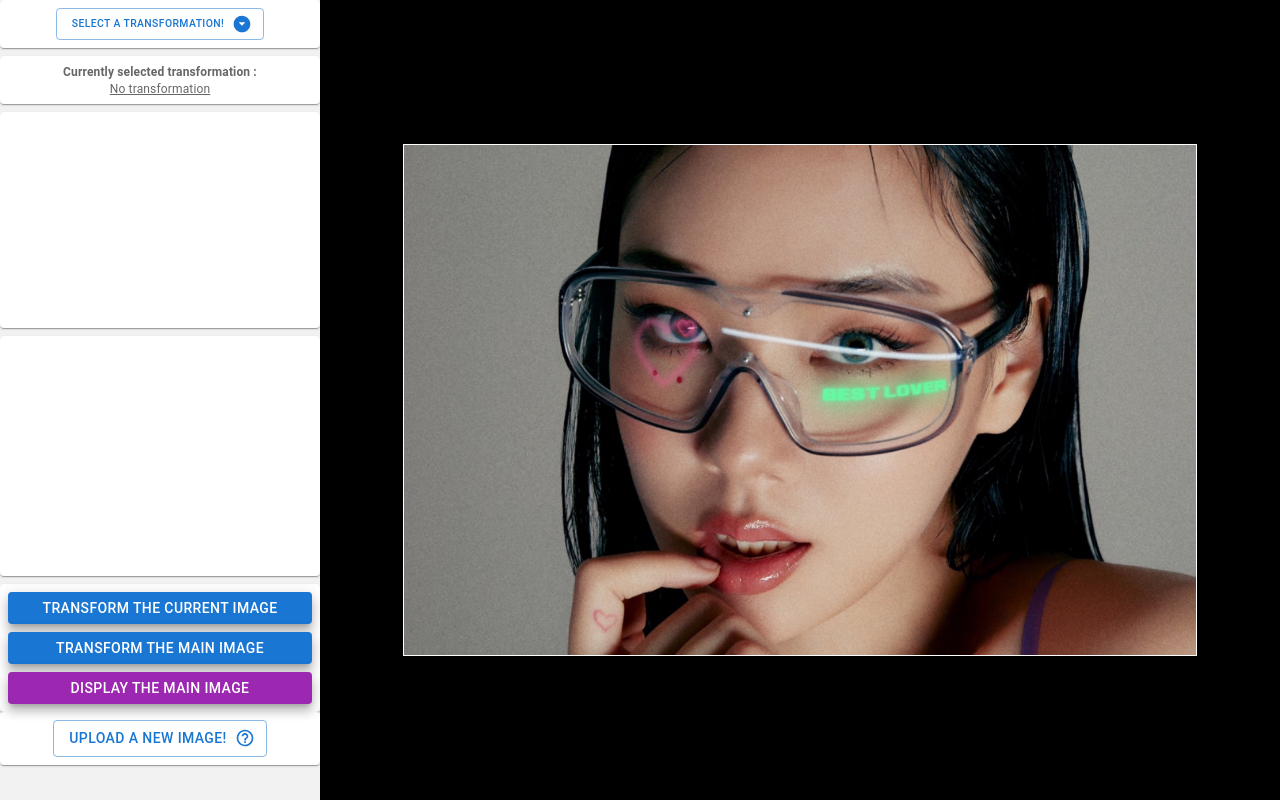
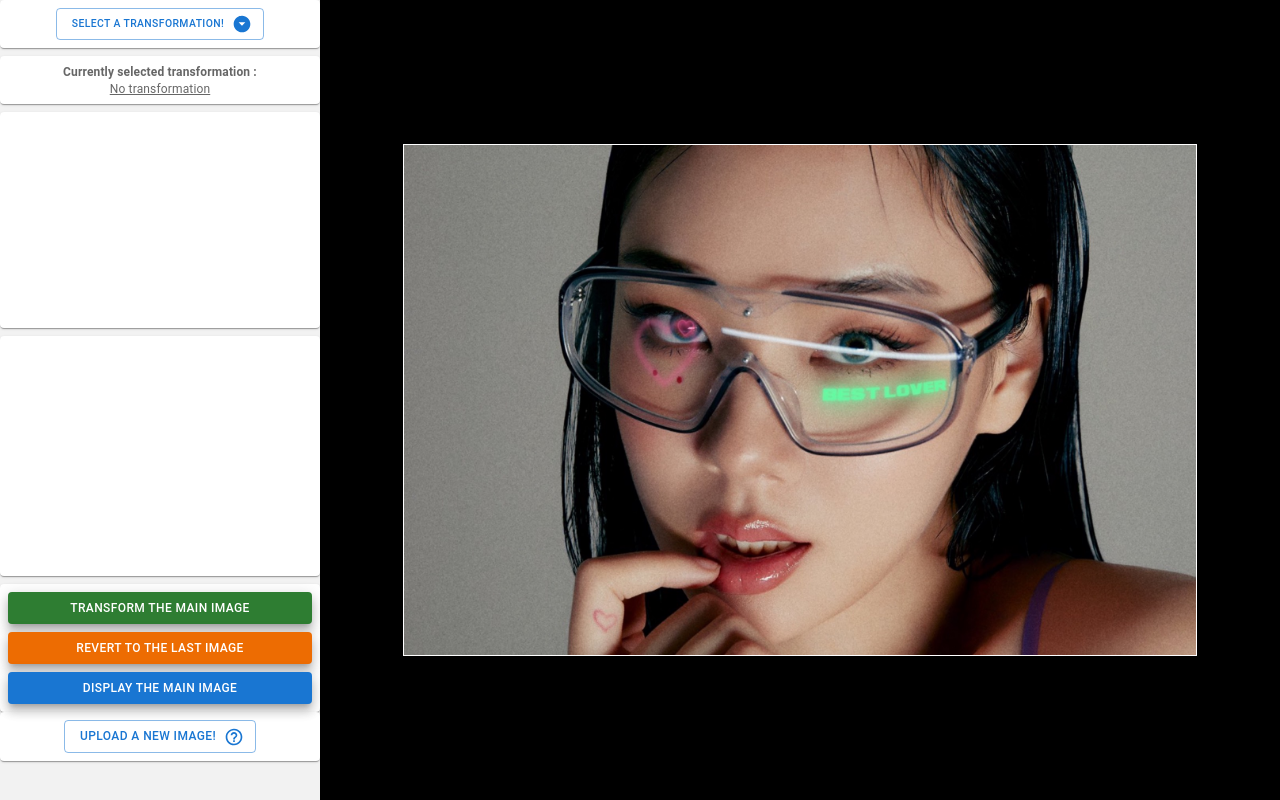
Before and after one commit to Cloud956/site-frontend, a React (Vite) app in the folder frontend/: page / in a window 1280 px wide. Built offline with nearby package versions, Linux system fonts and the light colour scheme.

Commit message:
new button - possibly last update ;(

```diff
--- a/frontend/src/components/Layout/LeftPanel/LeftPanel.tsx
+++ b/frontend/src/components/Layout/LeftPanel/LeftPanel.tsx
@@ -180,9 +180,9 @@ interface Props {
   onSecondChange: (int: number) => void;
   onThirdChange: (int: number) => void;
   onTransformationTypeChange: (str: string) => void;
-  onTransformMain: () => void;
+  onDisplayMain: () => void;
   onTransformCurrent: () => void;
-  onDisplayMain: () => void;
+  GoBackOneStep: () => void;
   handleUserImageInput: () => void;
   currentTransformation: string;
   transformationChange: boolean;
@@ -194,9 +194,9 @@ const LeftPanel = ({
   onSecondChange,
   onThirdChange,
   onTransformationTypeChange,
-  onTransformMain,
+  onDisplayMain,
   onTransformCurrent,
-  onDisplayMain,
+  GoBackOneStep,
   handleUserImageInput,
   currentTransformation,
   transformationChange,
@@ -279,25 +279,43 @@ const LeftPanel = ({
         >
           <Item>
             <Stack spacing={1}>
-              <MyButton
-                text={"Transform the current image"}
+              <Button
+                style={{ maxHeight: "4vh", minWidth: "30px", minHeight: "4vh" }}
                 onClick={onTransformCurrent}
-                mainColor={true}
-              ></MyButton>
-              <MyButton
-                text={"Transform the main image"}
-                onClick={onTransformMain}
-                mainColor={true}
-              ></MyButton>
-              <MyButton
-                text={"Display the main image"}
+                color={"success"}
+                sx={{ boxShadow: 8 }}
+                variant="contained"
+              >
+                <span style={{ fontSize: "1.5vh" }}>
+                  Transform the main image
+                </span>
+              </Button>
+              <Button
+                style={{ maxHeight: "4vh", minWidth: "30px", minHeight: "4vh" }}
+                onClick={GoBackOneStep}
+                color={"warning"}
+                sx={{ boxShadow: 8 }}
+                variant="contained"
+              >
+                <span style={{ fontSize: "1.5vh" }}>
+                  Revert to the last image
+                </span>
+              </Button>
+              <Button
+                style={{ maxHeight: "4vh", minWidth: "30px", minHeight: "4vh" }}
                 onClick={onDisplayMain}
-                mainColor={false}
-              ></MyButton>
+                color={"primary"}
+                sx={{ boxShadow: 8 }}
+                variant="contained"
+              >
+                <span style={{ fontSize: "1.5vh" }}>
+                  Display the main image
+                </span>
+              </Button>
             </Stack>
           </Item>
         </Box>
-        <Box sx={{ width: "100%", height: "15vh" }}>
+        <Box sx={{ width: "100%", height: "5vh" }}>
           <Item>
             <Button
               endIcon={
@@ -308,7 +326,7 @@ const LeftPanel = ({
               variant="outlined"
               onClick={handleUserImageInput}
             >
-              Upload a new image!
+              <span style={{ fontSize: "1.5vh" }}> Upload a new image!</span>
             </Button>
           </Item>
         </Box>
--- a/frontend/src/components/Layout/LeftPanel/MyButton.tsx
+++ b/frontend/src/components/Layout/LeftPanel/MyButton.tsx
@@ -3,19 +3,29 @@ import Button from "@mui/material/Button";
 interface Props {
   text: string;
   onClick: () => void;
-  mainColor: boolean;
+  mainColor: number;
 }
 const MyButton = ({ text, onClick, mainColor }: Props) => {
-  const color = mainColor ? "primary" : "secondary";
+  let color = "primary";
+  if (mainColor == 0) {
+    color = "success";
+  } else {
+    if (mainColor == 1) {
+      color = "warning";
+    } else {
+      color = "primary";
+    }
+  }
+
   return (
     <>
-      <Button style={{maxHeight: '4vh', minWidth: '30px', minHeight: '4vh'}}
+      <Button
+        style={{ maxHeight: "4vh", minWidth: "30px", minHeight: "4vh" }}
         onClick={onClick}
-        color={color}
         sx={{ boxShadow: 8 }}
         variant="contained"
       >
-        {text}
+        <span style={{ fontSize: "1.5vh" }}> {text}</span>
       </Button>
     </>
   );
--- a/frontend/src/components/MainPage.tsx
+++ b/frontend/src/components/MainPage.tsx
@@ -32,15 +32,20 @@ const MainPage = () => {
   const [thirdParam, setThirdParam] = useState(0);
   const [currentImageBase64, setCurrentImageBase64] = useState("");
   const [mainImageBase64, setMainImageBase64] = useState("");
-  const [transformationChange,setTransformationChange] = useState(true)
+  const [lastImage, setLastImage] = useState("");
+  const [transformationChange, setTransformationChange] = useState(true);
   const [practiceImageFlag, setPracticeImageFlag] = useState(true);
   const [currentTransformation, currentTransformationSetter] =
     useState<string>("No transformation");
   const [loading, setLoading] = useState(true);
   const [showAlert, setShowAlert] = useState(false);
   const [alertMessage, setAlertMessage] = useState("");
-  function DisplayMain() {
+  function onDisplayMain() {
     setCurrentImageBase64(mainImageBase64);
+  }
+  function GoBackOneStep() {
+    setCurrentImageBase64(lastImage);
+    console.log(lastImage);
   }
   async function fileto64(file: File) {
     let reader = new FileReader();
@@ -49,6 +54,7 @@ const MainPage = () => {
       let base64 = reader.result as string;
       setCurrentImageBase64(base64);
       setMainImageBase64(base64);
+      setLastImage(base64);
     };
   }
   function handleUserImageInput() {
@@ -62,7 +68,6 @@ const MainPage = () => {
         let file = files[0];
         fileto64(file);
       }
-      // Do something with the selected file
     };
     input.click();
   }
@@ -87,6 +92,7 @@ const MainPage = () => {
       const image64 = convertImageToBase64(image);
       setMainImageBase64(image64);
       setCurrentImageBase64(image64);
+      setLastImage(image64);
       console.log("Im loading");
     };
     setPracticeImageFlag(false);
@@ -130,6 +136,9 @@ const MainPage = () => {
           console.log(response.status);
           const data = await response.json();
           const image_data = data.image;
+          if (lastImage != currentImageBase64) {
+            setLastImage(currentImageBase64);
+          }
           setCurrentImageBase64(image_data);
           setLoading(false);
         }
@@ -155,14 +164,6 @@ const MainPage = () => {
       return true;
     }
   };
-  async function onClickMain() {
-    if (transformationSelected()) {
-      let requestbody = giveRequestBody(false);
-      runRequest(requestbody);
-    } else {
-      setOffAlert("No transformation selected!");
-    }
-  }
 
   async function onClickCurrent() {
     if (transformationSelected()) {
@@ -180,9 +181,9 @@ const MainPage = () => {
         onSecondChange={setSecondParam}
         onThirdChange={setThirdParam}
         onTransformCurrent={onClickCurrent}
-        onTransformMain={onClickMain}
+        onDisplayMain={onDisplayMain}
         onTransformationTypeChange={currentTransformationSetter}
-        onDisplayMain={DisplayMain}
+        GoBackOneStep={GoBackOneStep}
         handleUserImageInput={handleUserImageInput}
         currentTransformation={currentTransformation}
         transformationChange={transformationChange}
```
